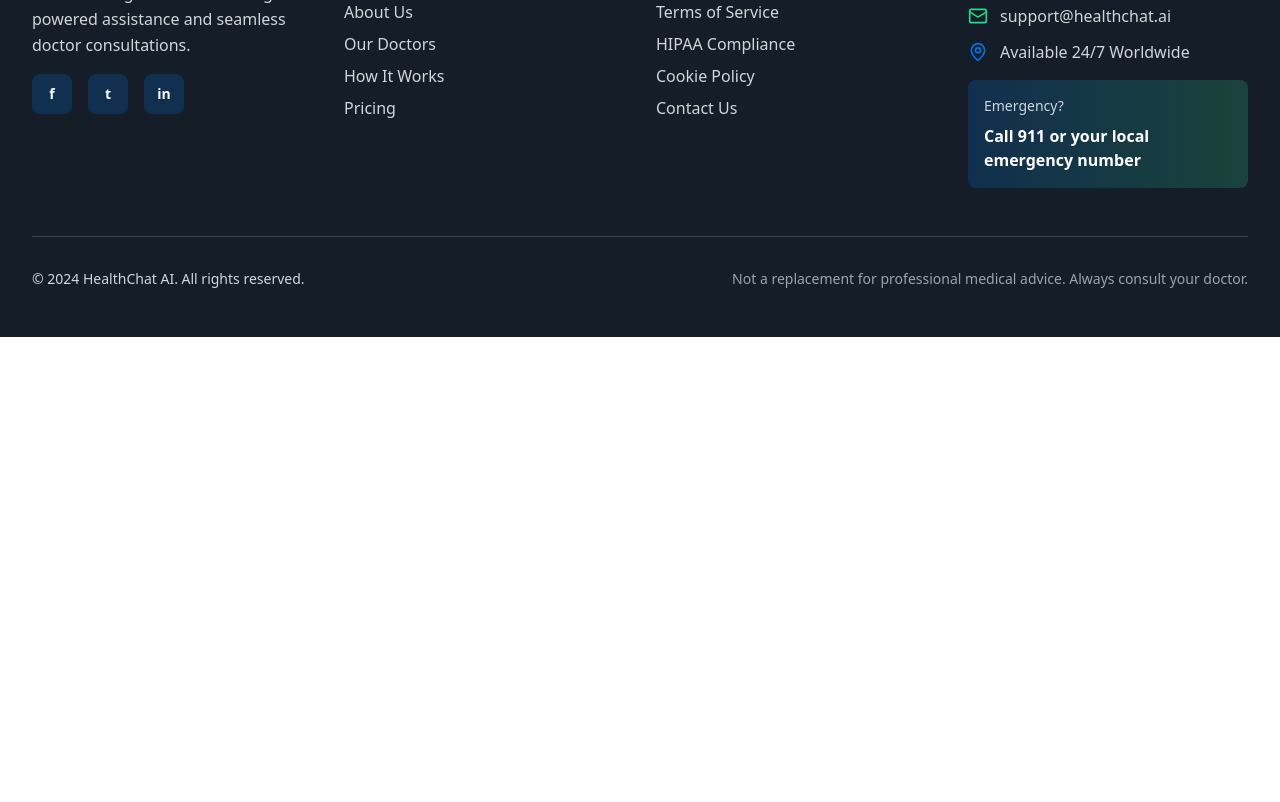
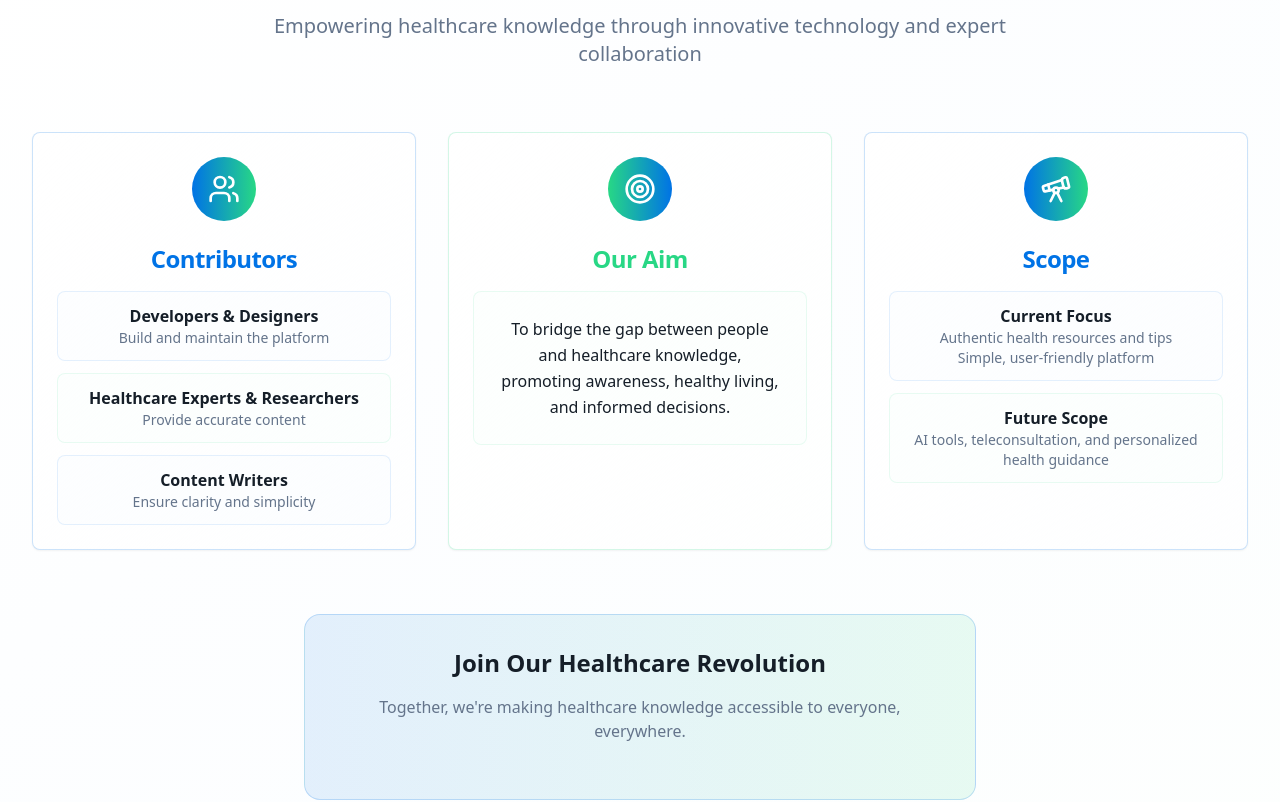
Before and after one commit to aastha-yadav2/doc-ai-guide, a React (Vite) app: page / in a window 1280 px wide. Shown: the part 1860-2662 px from the top of the page. Before the commit the page ends 2197 px from the top, so only its background shows below. Built offline with nearby package versions, Linux system fonts and the light colour scheme; no server answers.

Commit message:
Add About section content
Adds content to the About section, including sections for Contributors, Aim, Scope, and Future Scope. The content is structured to be aesthetic and informative.

```diff
--- /dev/null
+++ b/src/components/AboutSection.tsx
@@ -0,0 +1,104 @@
+import { Card, CardContent, CardDescription, CardHeader, CardTitle } from "@/components/ui/card";
+import { Users, Target, Telescope } from "lucide-react";
+
+const AboutSection = () => {
+  return (
+    <section id="about" className="py-20 bg-gradient-to-br from-background via-medical-blue-light/10 to-health-green-light/10">
+      <div className="max-w-7xl mx-auto px-4 sm:px-6 lg:px-8">
+        {/* Section Header */}
+        <div className="text-center mb-16">
+          <h2 className="text-4xl font-bold text-foreground mb-4">
+            About HealthChat AI
+          </h2>
+          <p className="text-xl text-muted-foreground max-w-3xl mx-auto">
+            Empowering healthcare knowledge through innovative technology and expert collaboration
+          </p>
+        </div>
+
+        {/* Cards Grid */}
+        <div className="grid md:grid-cols-3 gap-8">
+          {/* Contributors Card */}
+          <Card className="border-medical-blue/20 shadow-medical hover:shadow-medical-strong transition-all duration-300 hover:-translate-y-1 bg-gradient-to-br from-card to-medical-blue-light/5">
+            <CardHeader className="text-center pb-4">
+              <div className="mx-auto w-16 h-16 bg-gradient-to-r from-medical-blue to-health-green rounded-full flex items-center justify-center mb-4">
+                <Users className="h-8 w-8 text-white" />
+              </div>
+              <CardTitle className="text-2xl text-medical-blue">Contributors</CardTitle>
+            </CardHeader>
+            <CardContent className="text-center space-y-4">
+              <div className="space-y-3">
+                <div className="p-3 rounded-lg bg-medical-blue-light/10 border border-medical-blue/10">
+                  <p className="font-semibold text-foreground">Developers & Designers</p>
+                  <p className="text-sm text-muted-foreground">Build and maintain the platform</p>
+                </div>
+                <div className="p-3 rounded-lg bg-health-green-light/10 border border-health-green/10">
+                  <p className="font-semibold text-foreground">Healthcare Experts & Researchers</p>
+                  <p className="text-sm text-muted-foreground">Provide accurate content</p>
+                </div>
+                <div className="p-3 rounded-lg bg-medical-blue-light/10 border border-medical-blue/10">
+                  <p className="font-semibold text-foreground">Content Writers</p>
+                  <p className="text-sm text-muted-foreground">Ensure clarity and simplicity</p>
+                </div>
+              </div>
+            </CardContent>
+          </Card>
+
+          {/* Aim Card */}
+          <Card className="border-health-green/20 shadow-medical hover:shadow-medical-strong transition-all duration-300 hover:-translate-y-1 bg-gradient-to-br from-card to-health-green-light/5">
+            <CardHeader className="text-center pb-4">
+              <div className="mx-auto w-16 h-16 bg-gradient-to-r from-health-green to-medical-blue rounded-full flex items-center justify-center mb-4">
+                <Target className="h-8 w-8 text-white" />
+              </div>
+              <CardTitle className="text-2xl text-health-green">Our Aim</CardTitle>
+            </CardHeader>
+            <CardContent className="text-center">
+              <div className="p-6 rounded-lg bg-health-green-light/10 border border-health-green/10">
+                <p className="text-foreground leading-relaxed">
+                  To bridge the gap between people and healthcare knowledge, promoting awareness,
+                  healthy living, and informed decisions.
+                </p>
+              </div>
+            </CardContent>
+          </Card>
+
+          {/* Scope Card */}
+          <Card className="border-medical-blue/20 shadow-medical hover:shadow-medical-strong transition-all duration-300 hover:-translate-y-1 bg-gradient-to-br from-card to-medical-blue-light/5">
+            <CardHeader className="text-center pb-4">
+              <div className="mx-auto w-16 h-16 bg-gradient-to-r from-medical-blue to-health-green rounded-full flex items-center justify-center mb-4">
+                <Telescope className="h-8 w-8 text-white" />
+              </div>
+              <CardTitle className="text-2xl text-medical-blue">Scope</CardTitle>
+            </CardHeader>
+            <CardContent className="text-center space-y-4">
+              <div className="space-y-3">
+                <div className="p-3 rounded-lg bg-medical-blue-light/10 border border-medical-blue/10">
+                  <p className="font-semibold text-foreground">Current Focus</p>
+                  <p className="text-sm text-muted-foreground">Authentic health resources and tips</p>
+                  <p className="text-sm text-muted-foreground">Simple, user-friendly platform</p>
+                </div>
+                <div className="p-3 rounded-lg bg-health-green-light/10 border border-health-green/10">
+                  <p className="font-semibold text-foreground">Future Scope</p>
+                  <p className="text-sm text-muted-foreground">AI tools, teleconsultation, and personalized health guidance</p>
+                </div>
+              </div>
+            </CardContent>
+          </Card>
+        </div>
+
+        {/* Bottom CTA */}
+        <div className="text-center mt-16">
+          <div className="max-w-2xl mx-auto p-8 rounded-2xl bg-gradient-to-r from-medical-blue/10 to-health-green/10 border border-medical-blue/20">
+            <h3 className="text-2xl font-bold text-foreground mb-4">
+              Join Our Healthcare Revolution
+            </h3>
+            <p className="text-muted-foreground mb-6">
+              Together, we're making healthcare knowledge accessible to everyone, everywhere.
+            </p>
+          </div>
+        </div>
+      </div>
+    </section>
+  );
+};
+
+export default AboutSection;
--- a/src/components/Navigation.tsx
+++ b/src/components/Navigation.tsx
@@ -37,7 +37,7 @@ const Navigation = () => {
             <a href="#" className="text-foreground hover:text-medical-blue transition-colors font-medium">
               Home
             </a>
-            <a href="#" className="text-muted-foreground hover:text-medical-blue transition-colors font-medium">
+            <a href="#about" className="text-muted-foreground hover:text-medical-blue transition-colors font-medium">
               About
             </a>
             <a href="#" className="text-muted-foreground hover:text-medical-blue transition-colors font-medium">
@@ -117,7 +117,7 @@ const Navigation = () => {
                 Home
               </a>
               <a
-                href="#"
+                href="#about"
                 className="block px-3 py-2 text-muted-foreground hover:bg-medical-blue-light rounded-md font-medium"
               >
                 About
--- a/src/pages/Index.tsx
+++ b/src/pages/Index.tsx
@@ -1,6 +1,7 @@
 import Navigation from "@/components/Navigation";
 import HeroSection from "@/components/HeroSection";
 import FeaturesSection from "@/components/FeaturesSection";
+import AboutSection from "@/components/AboutSection";
 import Footer from "@/components/Footer";
 
 const Index = () => {
@@ -10,6 +11,7 @@ const Index = () => {
       <main>
         <HeroSection />
         <FeaturesSection />
+        <AboutSection />
       </main>
       <Footer />
     </div>
```
